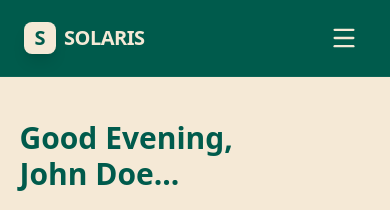
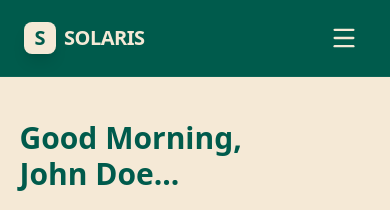
Before and after one commit to mukulubnext/bnbServices, a Next.js app: page /home in a window 390 px wide. Shown: the top 210 px of the page. Built offline with nearby package versions, Linux system fonts and the light colour scheme.

Commit message:
fix(Greeting & 404-UI): Fixed greeting text and fixed responsivness of 404 Page

```diff
--- a/src/app/home/page.tsx
+++ b/src/app/home/page.tsx
@@ -26,7 +26,7 @@ const Page: NextPage<Props> = ({}) => {
     <div className="flex flex-col px-[5%] pb-10 pt-30 gap-5 min-h-screen bg-light">
       <Navbar solid={true} />
       <div className="text-dark md:gap-4 font-bold flex-col flex text-3xl md:text-4xl lg:text-6xl md:flex-row">
-        <span>Good Evening,</span>
+        <span>{greeting},</span>
         <span>{username}...</span>
       </div>
       <Buyer />
--- a/src/app/not-found.tsx
+++ b/src/app/not-found.tsx
@@ -9,13 +9,12 @@ const NotFound: NextPage<Props> = ({}) => {
   return (
     <>
     <Navbar/>
-    <div className="bg-dark flex-col pb-10 h-[90vh] text-9xl text-highlight font-extrabold flex justify-center items-center">
+    <div className="bg-dark flex-col pb-10 h-[90vh] text-3xl xs:text-5xl sm:text-6xl md:text-7xl lg:text-9xl text-highlight font-extrabold flex justify-center items-center">
       <div>
         <Construction size={128}/>
-
       </div>
       404 - Not Found
-      <p className="text-lg font-normal">This page doesn't exist</p>
+      <p className="md:text-lg text-sm font-normal">This page doesn't exist</p>
     </div>
     <Footer/>
     </>
```
